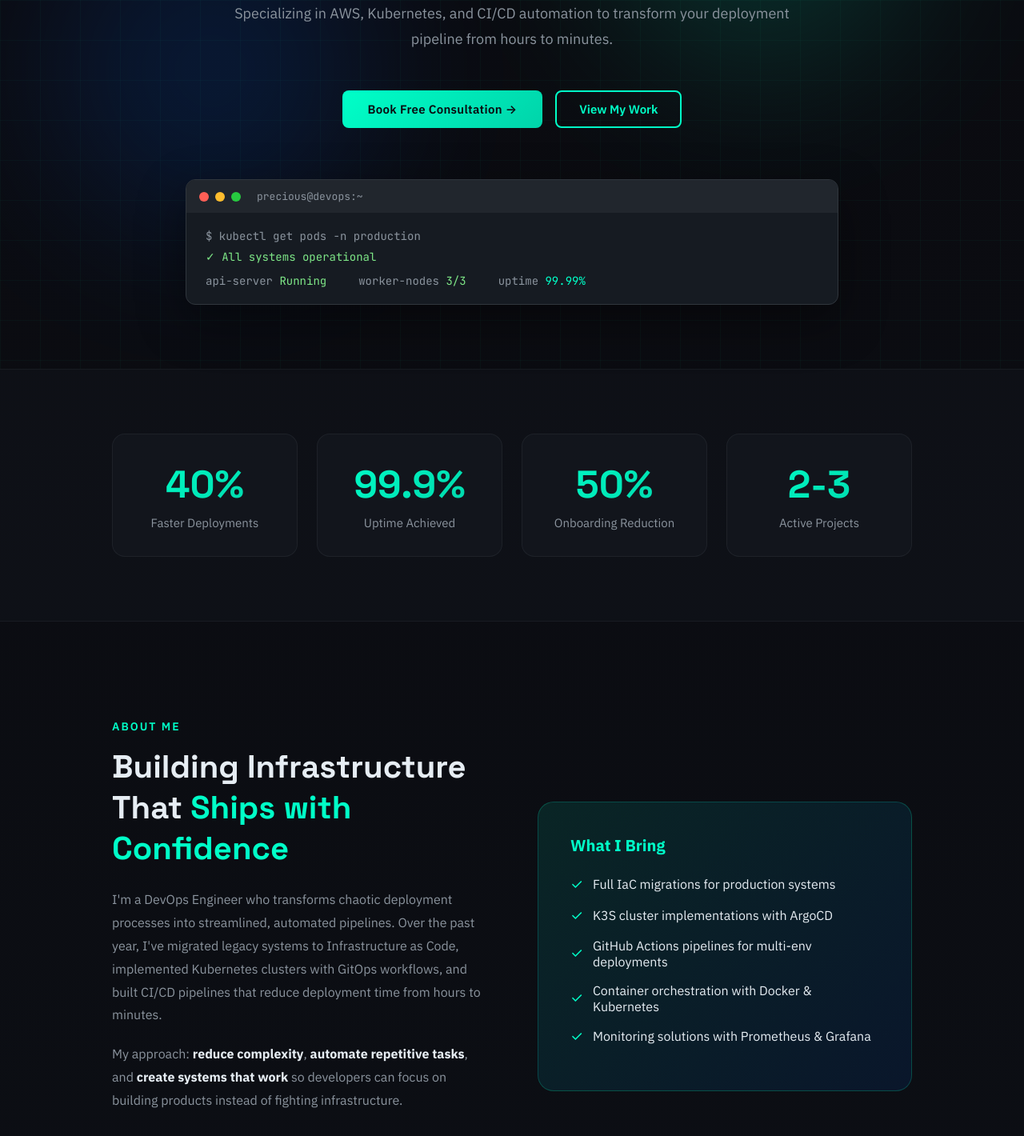
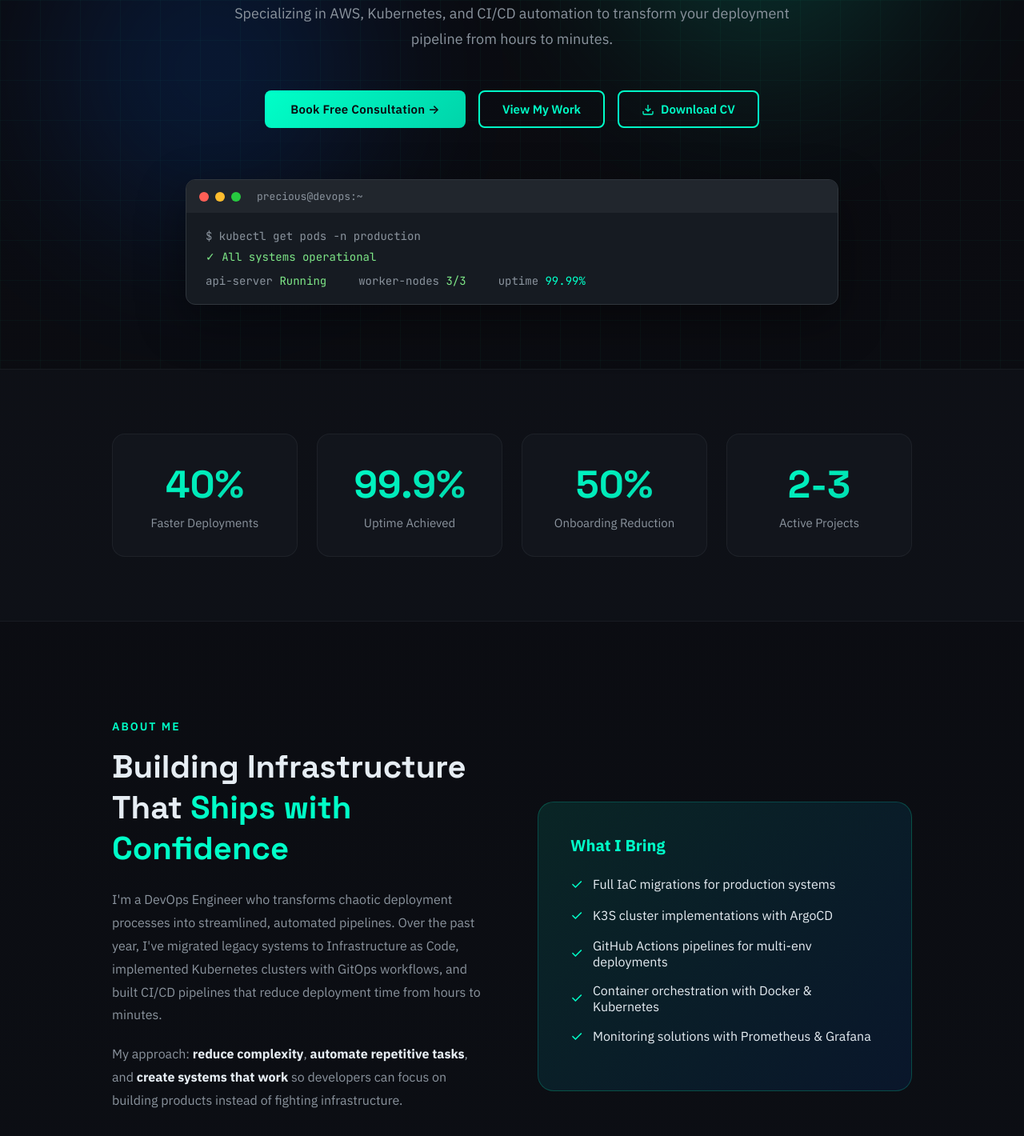
Before and after one commit to poppyszn/portfolio-site, a React (Vite) app: page / in a window 1280 px wide. Shown: the part 400-1820 px from the top of the page at 80% size. Built offline with nearby package versions, Linux system fonts and the light colour scheme.

Commit message:
Added option to download resume

```diff
--- a/src/App.jsx
+++ b/src/App.jsx
@@ -609,6 +609,14 @@ export default function Portfolio() {
             >
               View My Work
             </button>
+            <a href="/resume.pdf" download style={{ textDecoration: 'none' }}>
+              <button className="secondary-button" style={{ display: 'flex', alignItems: 'center', gap: '8px' }}>
+                <svg width="16" height="16" fill="none" stroke="currentColor" strokeWidth="2" viewBox="0 0 24 24">
+                  <path d="M21 15v4a2 2 0 0 1-2 2H5a2 2 0 0 1-2-2v-4M7 10l5 5 5-5M12 15V3"/>
+                </svg>
+                Download CV
+              </button>
+            </a>
           </div>
 
           {/* Terminal Preview */}
@@ -725,6 +733,14 @@ export default function Portfolio() {
                       <path d="M12 0C5.374 0 0 5.373 0 12c0 5.302 3.438 9.8 8.207 11.387.599.111.793-.261.793-.577v-2.234c-3.338.726-4.033-1.416-4.033-1.416-.546-1.387-1.333-1.756-1.333-1.756-1.089-.745.083-.729.083-.729 1.205.084 1.839 1.237 1.839 1.237 1.07 1.834 2.807 1.304 3.492.997.107-.775.418-1.305.762-1.604-2.665-.305-5.467-1.334-5.467-5.931 0-1.311.469-2.381 1.236-3.221-.124-.303-.535-1.524.117-3.176 0 0 1.008-.322 3.301 1.23A11.509 11.509 0 0112 5.803c1.02.005 2.047.138 3.006.404 2.291-1.552 3.297-1.23 3.297-1.23.653 1.653.242 2.874.118 3.176.77.84 1.235 1.911 1.235 3.221 0 4.609-2.807 5.624-5.479 5.921.43.372.823 1.102.823 2.222v3.293c0 .319.192.694.801.576C20.566 21.797 24 17.3 24 12c0-6.627-5.373-12-12-12z"/>
                     </svg>
                     GitHub
+                  </button>
+                </a>
+                <a href="/resume.pdf" download style={{ textDecoration: 'none' }}>
+                  <button className="secondary-button" style={{ display: 'flex', alignItems: 'center', gap: '8px' }}>
+                    <svg width="18" height="18" fill="none" stroke="currentColor" strokeWidth="2" viewBox="0 0 24 24">
+                      <path d="M21 15v4a2 2 0 0 1-2 2H5a2 2 0 0 1-2-2v-4M7 10l5 5 5-5M12 15V3"/>
+                    </svg>
+                    Resume
                   </button>
                 </a>
               </div>
```
Also changed, not shown: 2 other files (tests, documents, lock files or other folders).
